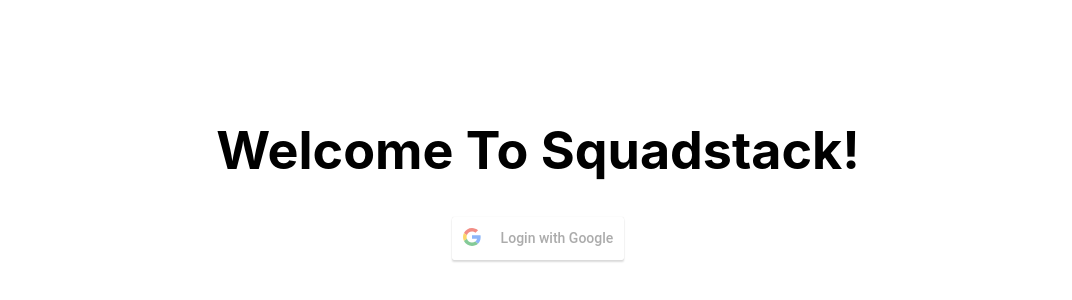
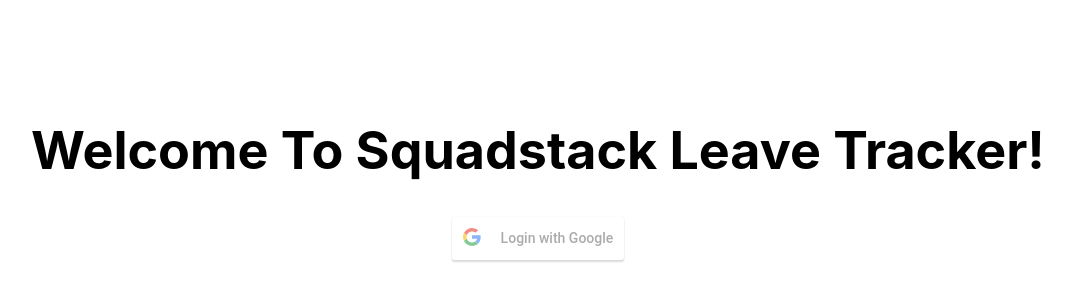
Before and after one commit to HetPaghadal/Leave-Management-System-Frontend, a React (Create React App) app: page / in a window 1280 px wide. Shown: the part 228-528 px from the top of the page, without its empty margins (102-1174 px from the left). Built offline with nearby package versions, Linux system fonts and the light colour scheme; no server answers.

Commit message:
GoogleAuth2.0

```diff
--- a/src/Component/Login.js
+++ b/src/Component/Login.js
@@ -1,31 +1,27 @@
 import React from 'react';
 import { GoogleLogin } from 'react-google-login';
 import { useNavigate } from 'react-router-dom';
-// require('dotenv').config();
 
 const clientId = process.env.REACT_APP_CLIENT_KEY;
 
 function Login() {
   const navigate = useNavigate();
   const onSuccess = (res) => {
-    // console.log('Login Success:', res.profileObj);
     navigate('/done');
   };
 
-  const onFailure = (res) => {
-    // console.log('Login failed:', res);
-  };
+  const onFailure = (res) => {};
 
   return (
     <div>
-      <h1>Welcome To Squadstack!</h1>
+      <h1>Welcome To Squadstack Leave Tracker!</h1>
       <GoogleLogin
         clientId={clientId}
         buttonText="Login with Google"
         onSuccess={onSuccess}
         onFailure={onFailure}
         cookiePolicy="single_host_origin"
-        // isSignedIn={true}
+        isSignedIn={true}
       />
     </div>
   );
```
Also changed, not shown: 1 other file (tests, documents, lock files or other folders).
